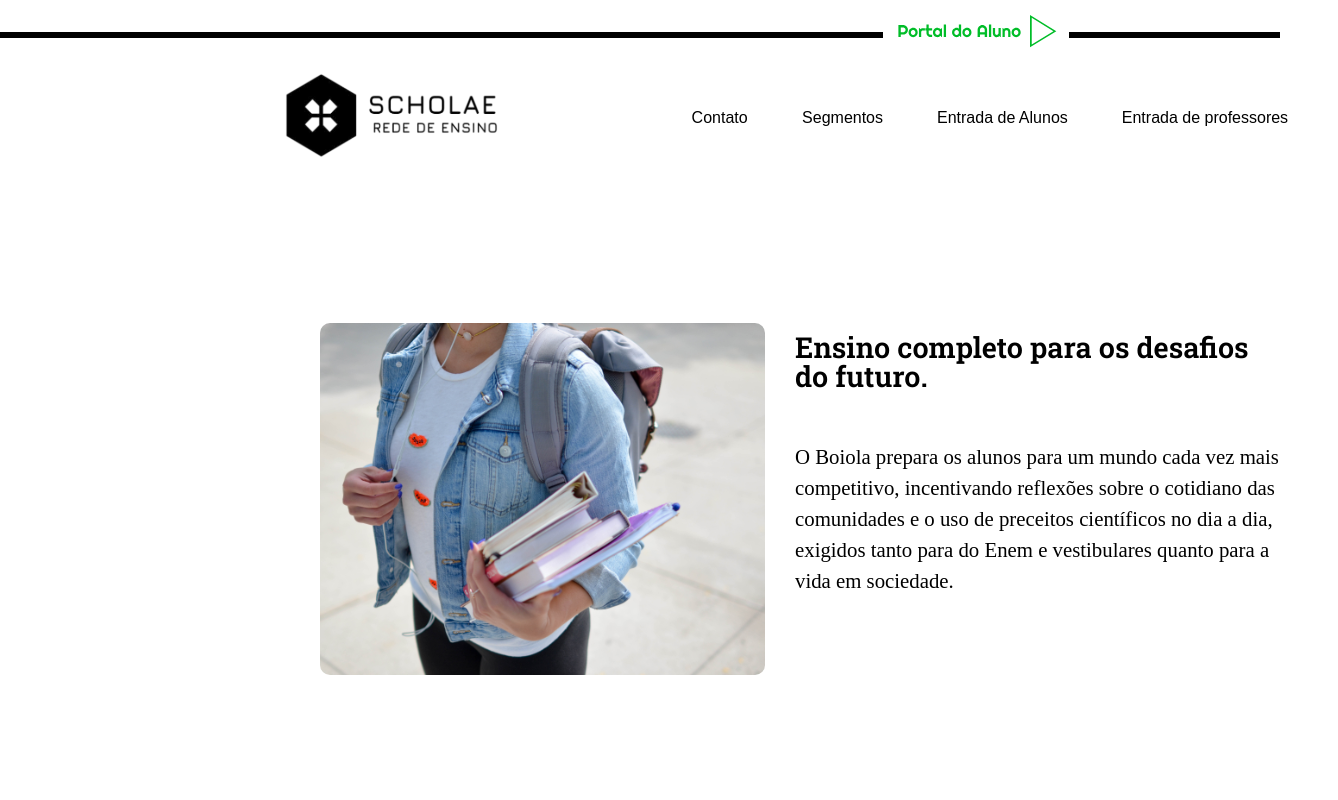
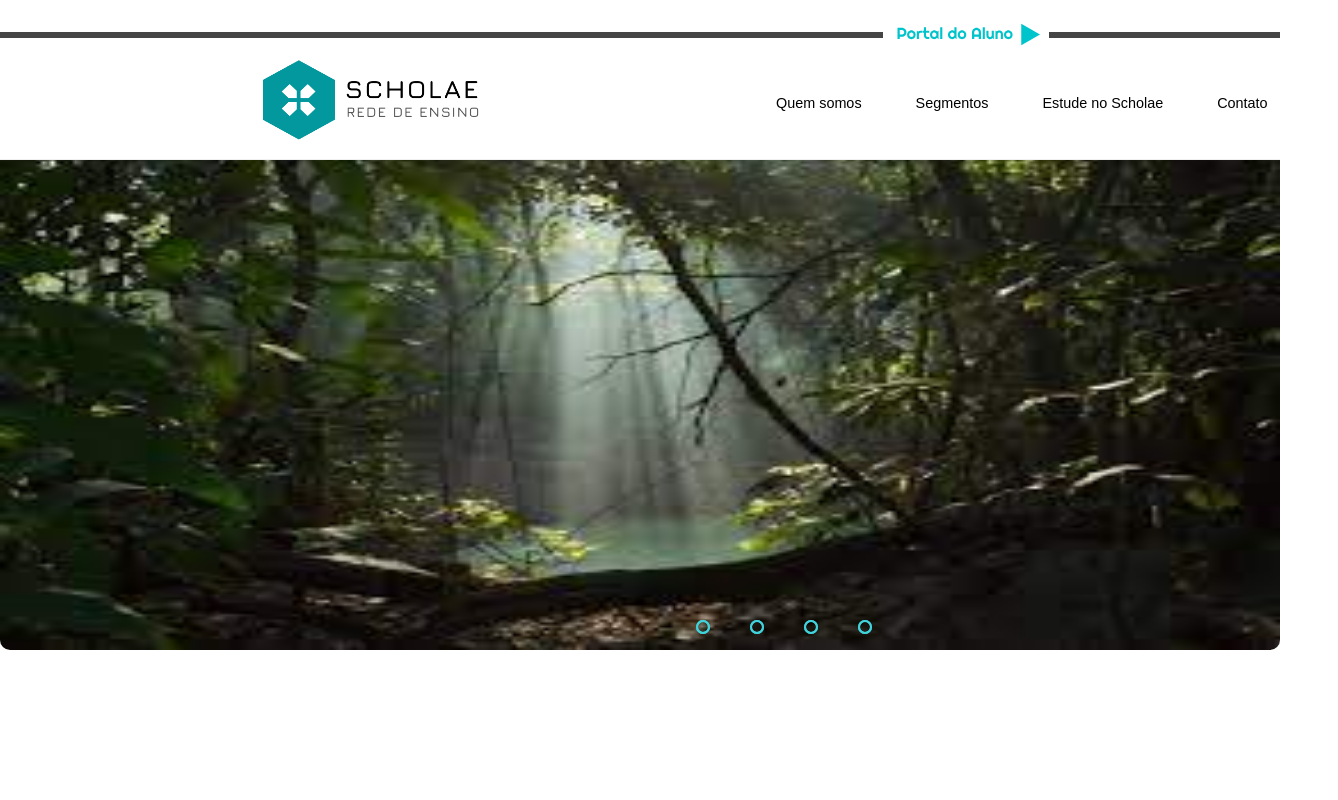
Before and after one commit to pedromeireles23/Projeto_Site_Escola, a plain HTML site: page index.html in a window 1280 px wide. Shown: the top 800 px of the page, 1338 px wide, since content can reach past the window. Drawn offline with Linux system fonts and the light colour scheme.

Commit message:
slides + pagina login parte 1

```diff
--- /dev/null
+++ b/css/login.css
@@ -0,0 +1,108 @@
+@import url('https://fonts.googleapis.com/css2?family=Poppins:wght@300&display=swap');
+*{
+    box-sizing: border-box;
+    border: 0;
+}
+body{
+    display: flex;
+}
+.container{
+    background:linear-gradient(90deg,#003B3D,#36C3C8,#00C4CC );
+    width: 50%;
+    height: 100vh;
+    background-repeat: no-repeat;
+
+}
+.container img{
+    position: absolute;
+    top: 40%;
+    left: 13%;
+}
+
+.container3{
+    background: #fff;
+    width: 350px;
+    height: 350px;
+    padding: 2rem;
+    box-shadow: 5px 5px 15px black;
+    border-radius: 8px;
+    font-family: 'Poppins', sans-serif;
+    position: absolute;
+    top: 30%;
+    left: 70%;
+}
+.container3 h2{
+    font-size: 1.3rem;
+    font-weight: 600;
+    margin-bottom: 2rem;
+    position: relative;
+}
+
+.container3 h2::before{
+    content: '';
+    position: absolute;
+    height: 4px;
+    width: 20px;
+    bottom: -6px;
+    left: 0;
+    border-radius: 8px;
+    background:#00C4CC;
+}
+form{
+    display: flex;
+    flex-direction: column;
+}
+.input-field{
+    position: relative;
+}
+form .input-field:first-child{
+    margin-bottom: 1.5rem;
+}
+.input-field .underline::before{
+    content: '';
+    position: absolute;
+    height: 1px;
+    width: 100%;
+    bottom: -5px;
+    left: 0;
+    background: rgba(0,0,0,0.2);
+}
+.input-field .underline::after{
+    content: '';
+    position: absolute;
+    height: 1px;
+    width: 100%;
+    bottom: -5px;
+    left: 0;
+    background:#00C4CC;
+    transform: scaleX(0);
+    transition: all .3s ease-in-out;
+    transform-origin: left;
+}
+.input-field input:focus ~ .underline::after{
+transform: scaleX(1);
+}
+.input-field input{
+    outline: none;
+    font-size: 0.9rem;
+    color: #00C4CC;
+
+}
+.input-field input::placeholder{
+    color: #00C4CC;
+}
+form input[type="submit"] {
+    margin-top: 2rem;
+    padding:0.4rem;
+    background: #00C4CC;
+    cursor: pointer;
+    color: white;
+    font-weight: 300;
+    border-radius: 4px;
+    transition: all 0.3s ease;
+
+}
+form input[type="submit"]:hover{
+    letter-spacing: 0.5px;
+    background: linear-gradient(90deg,#003B3D,#36C3C8,#00C4CC) ;
+}
--- a/css/style.css
+++ b/css/style.css
@@ -4,18 +4,22 @@
 }
 .linha{
     margin: 12px 0 ;
-    border: 3px solid black;
+    border: 3px solid #454545;
     width: 100%;
 }
 .linha a img{
     position: absolute;
-    top: 1.9%;
+    top: 14%;
     background-color: white;
     left: 69%;
 }
 header{
     padding: 20px 0;
-    background-color: white;
+    background-color: #fff;
+    position: fixed;
+    width: 100%;
+    height: 160px;
+    border-bottom:0.5px solid #efefef;
 
 }
 .container{
@@ -25,16 +29,18 @@ header{
 }
 .logo{
     position: relative;
-    left: 20%;
+    left: 18%;
+    top: -15px;
 }
 header div h1 img{
     height: 90px;
-    width: 250px;
+    width: 260px;
 }
 
 .cabecalho{
   position: relative;
-  left: 34%;
+  left: 40%;
+  top: -15px;
 }
 nav ul{
     position:relative;
@@ -43,18 +49,139 @@ nav ul{
 nav li {
     display: inline;
     margin-right: 50px;
+    font-size: 0.9rem;
 }
 
 nav a {
+    position: relative;
     color:black;
     font-weight: 100;
     font-family: Arial, Helvetica, sans-serif;
     text-decoration: none;
 }
+a::after{
+    content: '';
+    background-color: #00C4CC;
+    height: 3px;
+    position: absolute;
+    width: 0;
+    left: 0;
+    bottom: -49px;
+
+
+
+}
 nav a:hover{
-    color: #000000;
-    text-decoration: underline;
+    font-weight: bold;
 }
+nav a:hover::after{
+    width: 100%;
+}
+/*Criação do slider */
+
+
+.container-body{
+    margin: 0;
+    padding: 0;
+    height: 100vh;
+    display: flex;
+    justify-content: center;
+    align-items: center;
+}
+.slide-first img{
+    width: 100%;
+    height: 500px;
+}
+.slider{
+    width:100vw;
+    height: 500px;
+    border-radius: 10px;
+    overflow: hidden;
+}
+.slides{
+    width: 500%;
+    height: 500px;
+    display: flex;
+
+}
+.slides input{
+    display: none;
+
+}
+.slide{
+    width: 100vw;
+    transition: 2s;
+}
+.slide img{
+    width: 100%;
+    height: 500px;
+}
+
+
+.navigation-manual{
+    position: absolute;
+    width: 800px;
+    margin-top: 470px;
+    left: 30%;
+    display: flex;
+    justify-content: center;
+}
+.manual-btn{
+    border: 2px solid #40d3dc;
+    padding: 5px;
+    border-radius: 10px;
+    cursor:pointer;
+    transition: 1s;
+}
+.manual-btn:not(:last-child){
+    margin-right: 40px;
+}
+.manual-btn:hover{
+    background: #40d3dc;
+}
+#radio1:checked ~ .first{
+    margin-left: 0;
+}
+#radio2:checked ~ .first{
+    margin-left: -20.2%;
+}
+#radio3:checked ~ .first{
+    margin-left: -40.5%;
+}
+#radio4:checked ~ .first{
+    margin-left: -60.55%;
+}
+
+.navigation-auto{
+    position: absolute;
+    display: flex;
+    width: 800px;
+    justify-content: center;
+    margin-top: 470px;
+    left: 30%;
+}
+.navigation-auto div{
+    border: 2px solid #40d3dc;
+    padding: 5px;
+    border-radius: 10px;
+    transition: 1s;
+}
+.navigation-auto div:not(:last-child){
+    margin-right: 40px;
+}
+#radio1:checked ~ .navigation-auto .auto-btn1{
+    background: #40d3dc;
+}
+#radio2:checked ~ .navigation-auto .auto-btn2{
+    background: #40d3dc;
+}
+#radio3:checked ~ .navigation-auto .auto-btn3{
+    background: #40d3dc;
+}
+#radio4:checked ~ .navigation-auto .auto-btn4{
+    background: #40d3dc;
+}
+/*Fechamento do slider */
 .nada{
     padding: 40px;
     margin: 20px;
--- a/index.html
+++ b/index.html
@@ -7,30 +7,68 @@
     <meta name="viewport" content="width=device-width, initial-scale=1.0">
     <link rel="stylesheet" href="css/reset.css">
     <link rel="stylesheet" href="css/style.css">
+    <link rel="icon" href="img/logo3.ico">
+    <script defer src="js/script.js"></script>
     <title>Escola técnica ...</title>
 </head>
 
 <body>
     <header>
         <div class="linha">
-            <a href=""><img src="img/Group 2 (2).svg" alt="Portal do Aluno"></a>
+            <a href=""><img src="img/Group 3.svg" alt="Portal do Aluno"></a>
         </div>
         <div class="container">
             <div class="logo">
-                <h1><img src="img/A.V School (1) (1).png" alt="logo"></h1>
+                <h1><img src="img/logo.png" alt="logo"></h1>
             </div>
             <div class="cabecalho">
                 <nav>
                     <ul>
-                        <li><a href=""> Contato </a></li>
+                        <li><a href=""> Quem somos </a></li>
                         <li><a href="">Segmentos</a></li>
-                        <li><a href="">Entrada de Alunos</a></li>
-                        <li><a href="">Entrada de professores</a></li>
+                        <li><a href="">Estude no Scholae</a></li>
+                        <li><a href="">Contato</a></li>
                     </ul>
                 </nav>
             </div>
         </div>
     </header>
+    <div class="container-body">
+        <div class="slider">
+            <div class="slides">
+                <input type="radio" name="radio-btn" id="radio1">
+                <input type="radio" name="radio-btn" id="radio2">
+                <input type="radio" name="radio-btn" id="radio3">
+                <input type="radio" name="radio-btn" id="radio4">
+                <div class="slide first">
+                    <img src="img/floresta1.jpg" alt="">
+                </div>
+                <div class="slide">
+                    <img src="img/floresta2.jpg" alt="">
+                </div>
+                <div class="slide">
+                    <img src="img/floresta3.jpg" alt="">
+                </div>
+                <div class="slide">
+                    <img src="img/floresta4.jpg" alt="">
+                </div>
+                <!--Navegação automática-->
+                <div class="navigation-auto">
+                    <div class="auto-btn1"></div>
+                    <div class="auto-btn2"></div>
+                    <div class="auto-btn3"></div>
+                    <div class="auto-btn4"></div>
+                </div>
+                <!--Navegação Manual-->
+                <div class="navigation-manual">
+                    <label for="radio1" class="manual-btn"></label>
+                    <label for="radio2" class="manual-btn"></label>
+                    <label for="radio3" class="manual-btn"></label>
+                    <label for="radio4" class="manual-btn"></label>
+                </div>
+            </div>
+        </div>
+    </div>
     <main>
         <div class="nada"></div>
         <div class="container2">
--- a/js/script.js
+++ b/js/script.js
@@ -0,0 +1,8 @@
+var counter = 1;
+setInterval(function(){
+    document.getElementById('radio' + counter).checked = true;
+    counter++;
+    if(counter > 4){
+        counter=1;
+    }
+},5000);
```
Also changed, not shown: login.html (added, +37 -0 lines), img/Group 2 (3).svg (added), img/Group 3.svg (added), img/floresta1.jpg (added), img/floresta2.jpg (added), img/floresta3.jpg (added), img/floresta4.jpg (added), img/logo.png (added), img/logo2.png (added), img/logo3.ico (added), img/logo3.png (added), img/school.ico (added).
